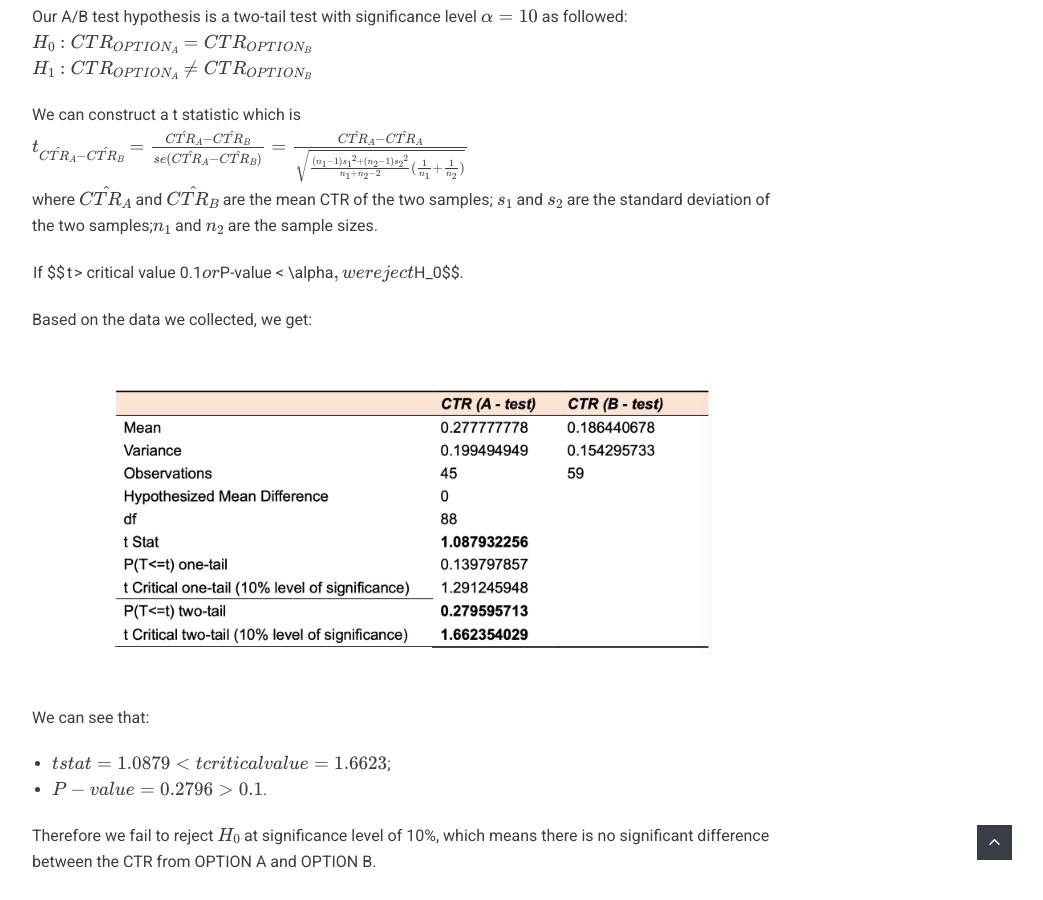
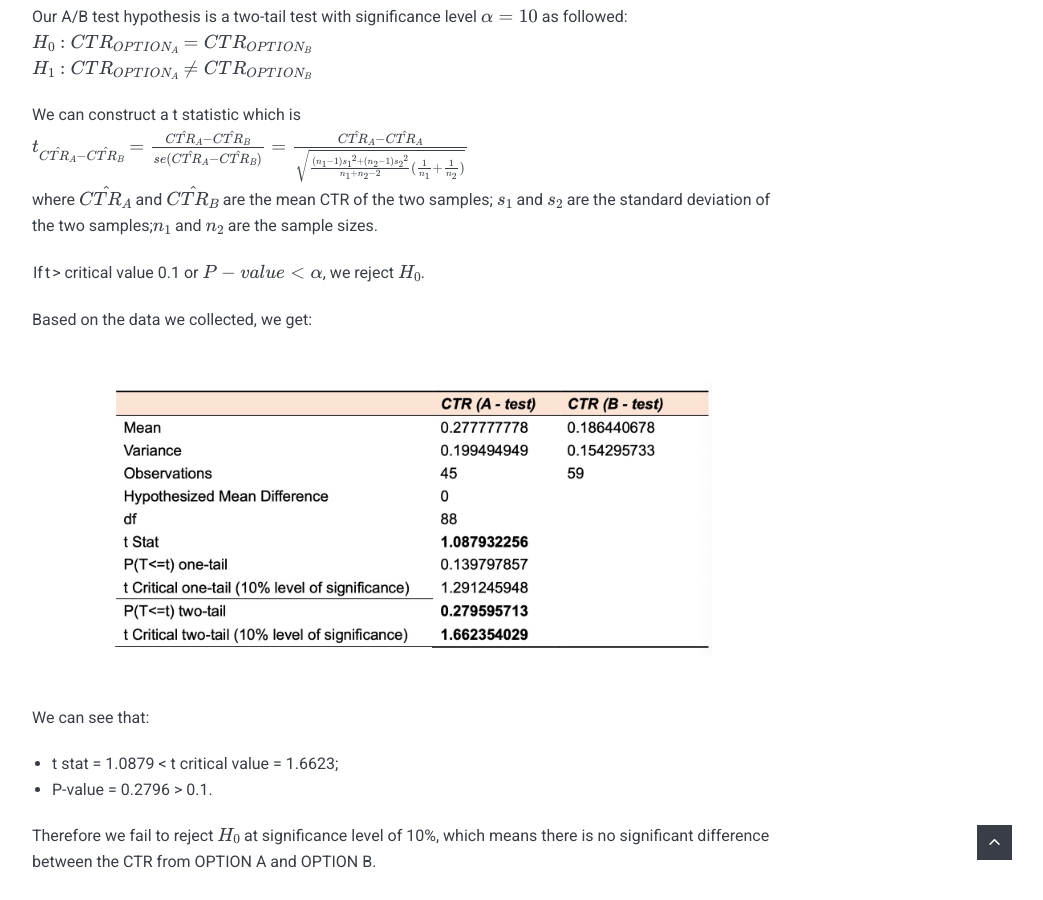
Before and after one commit to jing042323/jing-long, a Jekyll site: the page built from _posts/2021-10-07-google_ads_ABtest.markdown, in a window 1280 px wide and 900 px high, scrolled down 13487 px. Shown: the whole window, without its empty margins (228-1271 px from the left). Built offline with Jekyll 4.4.1, drawn with Linux system fonts in a browser that asks for light colours; nearby versions of some CDN libraries; comment, search, counter and statistics services are not loaded.

Commit message:
udpate maths

```diff
--- a/_posts/2021-10-07-google_ads_ABtest.markdown
+++ b/_posts/2021-10-07-google_ads_ABtest.markdown
@@ -203,15 +203,15 @@ We can construct a t statistic which is
 $$t_{\hat{CTR_A}-\hat{CTR_B}}=\frac{\hat{CTR_A}-\hat{CTR_B}}{se(\hat{CTR_A}-\hat{CTR_B})}=\frac{\hat{CTR_A}-\hat{CTR_A}}{\sqrt{\frac{(n_1-1){s_1}^2+(n_2-1){s_2}^2}{n_1+n_2-2}(\frac{1}{n_1}+\frac{1}{n_2})}}$$
 where $$\hat{CTR_A}$$ and $$\hat{CTR_B}$$ are the mean CTR of the two samples; $$s_1$$ and $$s_2$$ are the standard deviation of the two samples;$$n_1$$ and $$n_2$$ are the sample sizes.
 
-If $$|t| > critical value 0.1$$ or $$P-value < \alpha$$, we reject $$H_0$$.
+If |t| > critical value 0.1 or $$P-value < \alpha$$, we reject $$H_0$$.
 
 Based on the data we collected, we get:
 <p align="center">
 <img src="{{site.baseurl}}/assets/img/Google_Ads_ABtest/t5.jpg" height="190" width="600" />
 </p>
 We can see that:
-- $$t stat = 1.0879 < t critical value = 1.6623$$;
-- $$P-value = 0.2796 > 0.1$$.
+- t stat = 1.0879 < t critical value = 1.6623;
+- P-value = 0.2796 > 0.1.
 
 Therefore we fail to reject $$H_0$$ at significance level of 10%, which means there is no significant difference between the CTR from OPTION A and OPTION B.
 
```
